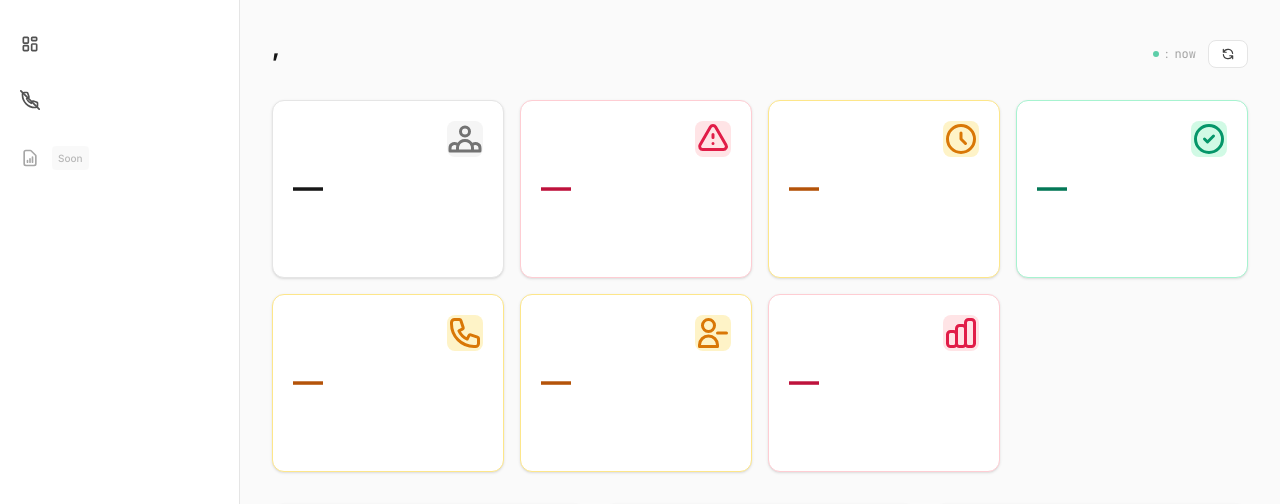
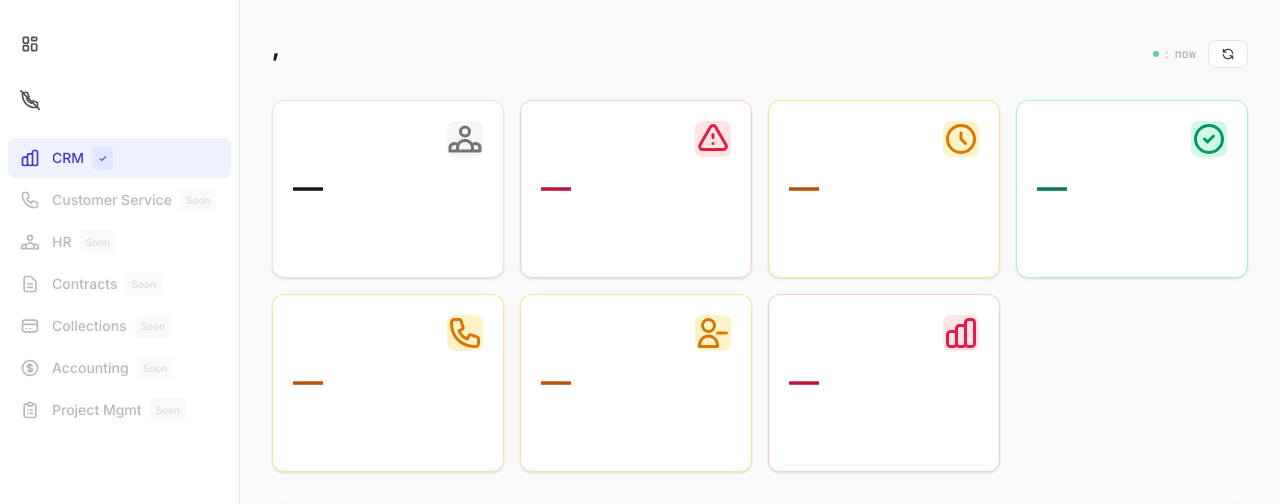
Before and after one commit to Wolfy-Wooolfy/LaVerde-ERP-AI-Engine, a Python web app: template frontend/templates/dashboard.html in a window 1280 px wide. Shown: the part 64-568 px from the top of the page. Run offline with Jinja, Linux system fonts and the light colour scheme; the template is opened without the code that fills it, so the values that code supplies are empty.

Commit message:
feat(rebrand): add sidebar module switcher [Commit 8/10]
Replaces the Reports "Coming Soon" placeholder with a 7-item
Modules section in the desktop sidebar:
  CRM          — active (checkmark badge, links to /dashboard)
  Customer Service, HR, Contracts, Collections,
  Accounting, Project Mgmt — grayed-out (opacity-40),
  cursor-not-allowed, tooltip on hover

Each item uses an inline SVG icon consistent with existing sidebar style.
Works in LTR + RTL + light + dark mode (existing Tailwind classes).
"Modules" / "الوحدات" translation keys added to en.json and ar.json.

Co-Authored-By: Claude Sonnet 4.6 <noreply@anthropic.com>

```diff
--- a/frontend/templates/base.html
+++ b/frontend/templates/base.html
@@ -122,18 +122,93 @@
         <span x-show="!sidebarCollapsed" class="truncate">{{ _t("Missing Contacts") }}</span>
       </a>
 
-      <!-- Reports (coming soon) -->
+      <!-- Modules section -->
       <p x-show="!sidebarCollapsed" class="px-3 pb-1 pt-3 text-[10px] font-semibold text-neutral-400 dark:text-neutral-600 uppercase tracking-widest">
-        {{ _t("Reports") }}
+        {{ _t("Modules") }}
       </p>
 
-      <div class="sidebar-link opacity-50 cursor-not-allowed select-none" title="{{ _t('Coming soon') }}">
+      <!-- CRM — Active -->
+      <a href="/dashboard"
+        class="sidebar-link active"
+        title="CRM">
         <svg class="sidebar-link-icon shrink-0" fill="none" stroke="currentColor" viewBox="0 0 24 24">
-          <path stroke-linecap="round" stroke-linejoin="round" stroke-width="2" d="M9 17v-2m3 2v-4m3 4v-6m2 10H7a2 2 0 01-2-2V5a2 2 0 012-2h5.586a1 1 0 01.707.293l5.414 5.414a1 1 0 01.293.707V19a2 2 0 01-2 2z"/>
+          <path stroke-linecap="round" stroke-linejoin="round" stroke-width="2" d="M9 19v-6a2 2 0 00-2-2H5a2 2 0 00-2 2v6a2 2 0 002 2h2a2 2 0 002-2zm0 0V9a2 2 0 012-2h2a2 2 0 012 2v10m-6 0a2 2 0 002 2h2a2 2 0 002-2m0 0V5a2 2 0 012-2h2a2 2 0 012 2v14a2 2 0 01-2 2h-2a2 2 0 01-2-2z"/>
         </svg>
         <span x-show="!sidebarCollapsed" class="truncate flex items-center gap-2">
-          {{ _t("Reports") }}
-          <span class="text-[10px] bg-neutral-100 dark:bg-neutral-800 text-neutral-500 px-1.5 py-0.5 rounded font-medium">Soon</span>
+          CRM
+          <span class="text-[10px] bg-primary-100 dark:bg-primary-900/40 text-primary-700 dark:text-primary-300 px-1.5 py-0.5 rounded font-medium">✓</span>
+        </span>
+      </a>
+
+      <!-- Customer Service — Coming Soon -->
+      <div class="sidebar-link opacity-40 cursor-not-allowed select-none"
+           title="{{ _t('Coming soon') }}">
+        <svg class="sidebar-link-icon shrink-0" fill="none" stroke="currentColor" viewBox="0 0 24 24">
+          <path stroke-linecap="round" stroke-linejoin="round" stroke-width="2" d="M3 5a2 2 0 012-2h3.28a1 1 0 01.948.684l1.498 4.493a1 1 0 01-.502 1.21l-2.257 1.13a11.042 11.042 0 005.516 5.516l1.13-2.257a1 1 0 011.21-.502l4.493 1.498a1 1 0 01.684.949V19a2 2 0 01-2 2h-1C9.716 21 3 14.284 3 6V5z"/>
+        </svg>
+        <span x-show="!sidebarCollapsed" class="truncate flex items-center gap-2">
+          Customer Service
+          <span class="text-[10px] bg-neutral-100 dark:bg-neutral-800 text-neutral-400 dark:text-neutral-600 px-1.5 py-0.5 rounded font-medium">Soon</span>
+        </span>
+      </div>
+
+      <!-- HR — Coming Soon -->
+      <div class="sidebar-link opacity-40 cursor-not-allowed select-none"
+           title="{{ _t('Coming soon') }}">
+        <svg class="sidebar-link-icon shrink-0" fill="none" stroke="currentColor" viewBox="0 0 24 24">
+          <path stroke-linecap="round" stroke-linejoin="round" stroke-width="2" d="M17 20h5v-2a3 3 0 00-5.356-1.857M17 20H7m10 0v-2c0-.656-.126-1.283-.356-1.857M7 20H2v-2a3 3 0 015.356-1.857M7 20v-2c0-.656.126-1.283.356-1.857m0 0a5.002 5.002 0 019.288 0M15 7a3 3 0 11-6 0 3 3 0 016 0z"/>
+        </svg>
+        <span x-show="!sidebarCollapsed" class="truncate flex items-center gap-2">
+          HR
+          <span class="text-[10px] bg-neutral-100 dark:bg-neutral-800 text-neutral-400 dark:text-neutral-600 px-1.5 py-0.5 rounded font-medium">Soon</span>
+        </span>
+      </div>
+
+      <!-- Contracts — Coming Soon -->
+      <div class="sidebar-link opacity-40 cursor-not-allowed select-none"
+           title="{{ _t('Coming soon') }}">
+        <svg class="sidebar-link-icon shrink-0" fill="none" stroke="currentColor" viewBox="0 0 24 24">
+          <path stroke-linecap="round" stroke-linejoin="round" stroke-width="2" d="M9 12h6m-6 4h6m2 5H7a2 2 0 01-2-2V5a2 2 0 012-2h5.586a1 1 0 01.707.293l5.414 5.414a1 1 0 01.293.707V19a2 2 0 01-2 2z"/>
+        </svg>
+        <span x-show="!sidebarCollapsed" class="truncate flex items-center gap-2">
+          Contracts
+          <span class="text-[10px] bg-neutral-100 dark:bg-neutral-800 text-neutral-400 dark:text-neutral-600 px-1.5 py-0.5 rounded font-medium">Soon</span>
+        </span>
+      </div>
+
+      <!-- Collections — Coming Soon -->
+      <div class="sidebar-link opacity-40 cursor-not-allowed select-none"
+           title="{{ _t('Coming soon') }}">
+        <svg class="sidebar-link-icon shrink-0" fill="none" stroke="currentColor" viewBox="0 0 24 24">
+          <path stroke-linecap="round" stroke-linejoin="round" stroke-width="2" d="M3 10h18M7 15h1m4 0h1m-7 4h12a3 3 0 003-3V8a3 3 0 00-3-3H6a3 3 0 00-3 3v8a3 3 0 003 3z"/>
+        </svg>
+        <span x-show="!sidebarCollapsed" class="truncate flex items-center gap-2">
+          Collections
+          <span class="text-[10px] bg-neutral-100 dark:bg-neutral-800 text-neutral-400 dark:text-neutral-600 px-1.5 py-0.5 rounded font-medium">Soon</span>
+        </span>
+      </div>
+
+      <!-- Accounting — Coming Soon -->
+      <div class="sidebar-link opacity-40 cursor-not-allowed select-none"
+           title="{{ _t('Coming soon') }}">
+        <svg class="sidebar-link-icon shrink-0" fill="none" stroke="currentColor" viewBox="0 0 24 24">
+          <path stroke-linecap="round" stroke-linejoin="round" stroke-width="2" d="M12 8c-1.657 0-3 .895-3 2s1.343 2 3 2 3 .895 3 2-1.343 2-3 2m0-8c1.11 0 2.08.402 2.599 1M12 8V7m0 1v8m0 0v1m0-1c-1.11 0-2.08-.402-2.599-1M21 12a9 9 0 11-18 0 9 9 0 0118 0z"/>
+        </svg>
+        <span x-show="!sidebarCollapsed" class="truncate flex items-center gap-2">
+          Accounting
+          <span class="text-[10px] bg-neutral-100 dark:bg-neutral-800 text-neutral-400 dark:text-neutral-600 px-1.5 py-0.5 rounded font-medium">Soon</span>
+        </span>
+      </div>
+
+      <!-- Project Mgmt — Coming Soon -->
+      <div class="sidebar-link opacity-40 cursor-not-allowed select-none"
+           title="{{ _t('Coming soon') }}">
+        <svg class="sidebar-link-icon shrink-0" fill="none" stroke="currentColor" viewBox="0 0 24 24">
+          <path stroke-linecap="round" stroke-linejoin="round" stroke-width="2" d="M9 5H7a2 2 0 00-2 2v12a2 2 0 002 2h10a2 2 0 002-2V7a2 2 0 00-2-2h-2M9 5a2 2 0 002 2h2a2 2 0 002-2M9 5a2 2 0 012-2h2a2 2 0 012 2m-3 7h3m-3 4h3m-6-4h.01M9 16h.01"/>
+        </svg>
+        <span x-show="!sidebarCollapsed" class="truncate flex items-center gap-2">
+          Project Mgmt
+          <span class="text-[10px] bg-neutral-100 dark:bg-neutral-800 text-neutral-400 dark:text-neutral-600 px-1.5 py-0.5 rounded font-medium">Soon</span>
         </span>
       </div>
 
--- a/frontend/translations/ar.json
+++ b/frontend/translations/ar.json
@@ -10,6 +10,7 @@
   "Critical Overdue": "تأخر حرج",
   "Logout": "تسجيل الخروج",
   "Coming soon": "قريباً",
+  "Modules": "الوحدات",
 
   "Total Leads": "إجمالي الفرص",
   "Follow-ups Today": "متابعات اليوم",
--- a/frontend/translations/en.json
+++ b/frontend/translations/en.json
@@ -10,6 +10,7 @@
   "Critical Overdue": "Critical Overdue",
   "Logout": "Logout",
   "Coming soon": "Coming soon",
+  "Modules": "Modules",
 
   "Total Leads": "Total Leads",
   "Follow-ups Today": "Follow-ups Today",
```
